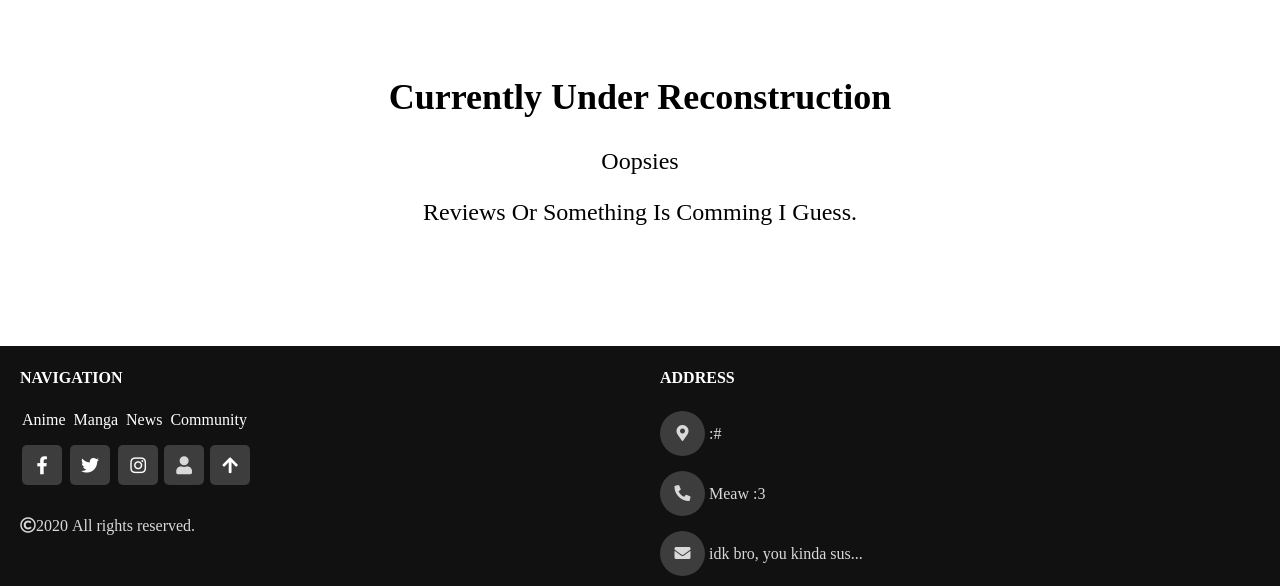
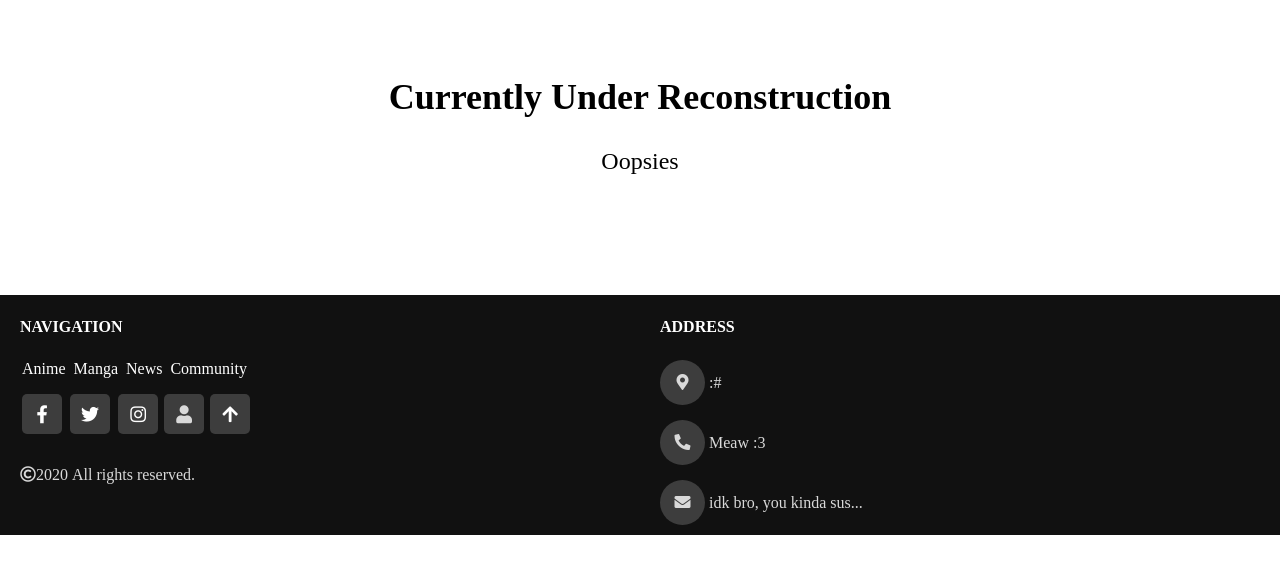
Before and after one commit to W3ndig0u0/Kanime, a plain HTML site: page index.html in a window 1280 px wide. Shown: the part 3122-3708 px from the top of the page. After the commit the page ends 3657 px from the top, so only its background shows below. Drawn offline with Linux system fonts and the light colour scheme.

Commit message:
:kissing_smiling_eyes:

```diff
--- a/index.html
+++ b/index.html
@@ -573,7 +573,6 @@
             <div class="imgSection">
               <h1>currently under reconstruction</h1>
               <p>Oopsies</p>
-              <p>Reviews or something is comming I guess.</p>
             </div>
           </section>
 
```
